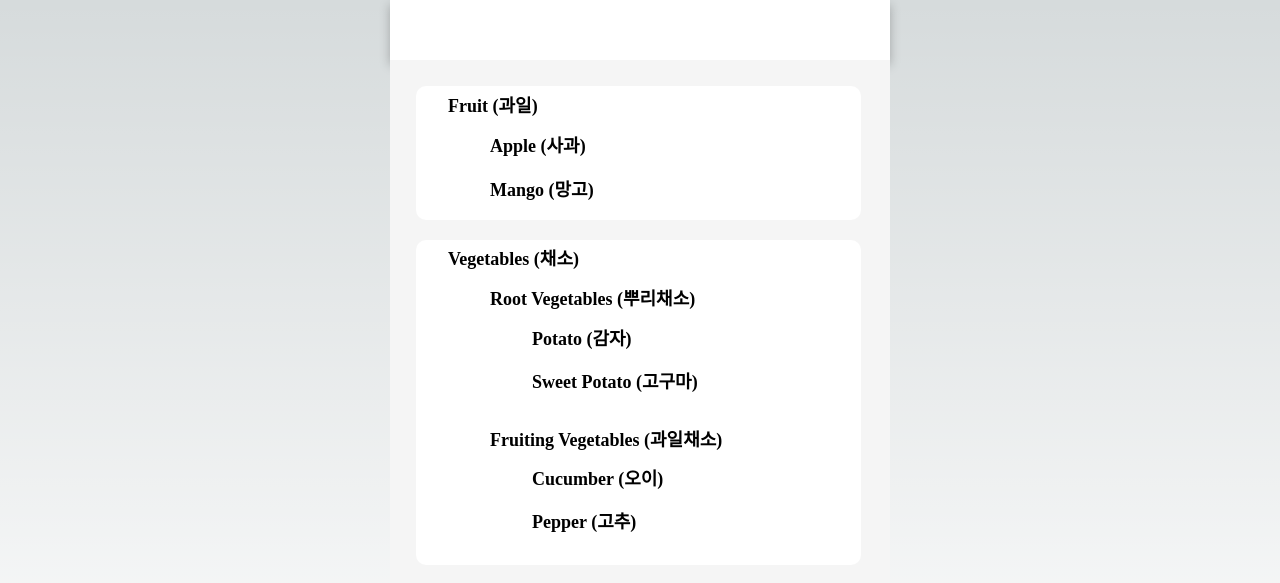
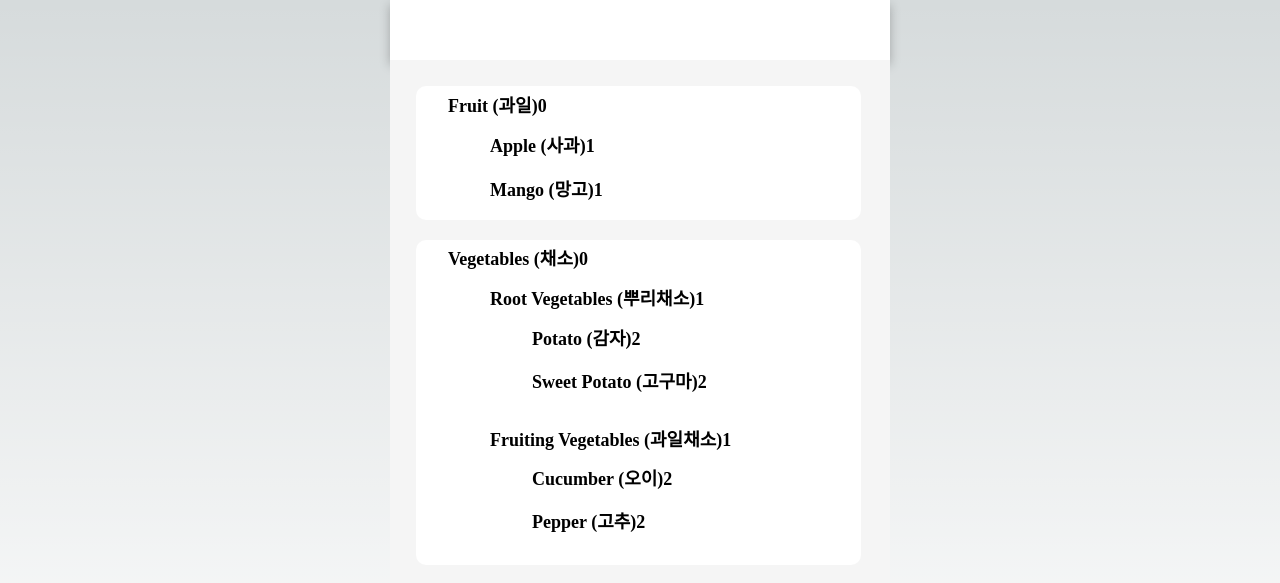
Before and after one commit to Capstone-2024-1/frontend, a Next.js app: page /register/ingredient in a window 1280 px wide. Shown: the top 583 px of the page. Built offline with nearby package versions, Linux system fonts and the light colour scheme.

Commit message:
feat: depth 데이터 넘기기 추가 (#3)

```diff
--- a/src/components/register/IngredientContainer.tsx
+++ b/src/components/register/IngredientContainer.tsx
@@ -4,12 +4,13 @@ interface IngredientContainerProps {
   english: string;
   korean: string;
   children?: React.ReactNode;
+  depth: number;
 }
 
-const IngredientContainer: React.FC<IngredientContainerProps> = ({ english, korean, children }) => {
+const IngredientContainer: React.FC<IngredientContainerProps> = ({ english, korean, children, depth }) => {
   return (
     <Box sx={containerStyle}>
-      <span>{english} ({korean})</span>
+      <span>{english} ({korean}){depth}</span>
         {children && <div>{children}</div>}
     </Box>
     );
--- a/src/components/register/IngredientsList.tsx
+++ b/src/components/register/IngredientsList.tsx
@@ -1,4 +1,4 @@
-import React from 'react'
+import React, { useState } from 'react'
 import IngredientContainer from './IngredientContainer';
 import { Box } from '@mui/material';
 
@@ -14,19 +14,20 @@ interface IngredientsListProps{
 }
 
 const IngredientsList: React.FC<IngredientsListProps> = ({data}) => {
-  const renderCategory = (category: Category) => (
+
+  const renderCategory = (category: Category, depth: number): JSX.Element => (
   <IngredientContainer
-  english={category.englishName || "ingredient"} korean={category.koreanName || "재료"}>
+  english={category.englishName || "ingredient"} korean={category.koreanName || "재료"} depth={depth}>
     {category.childCategories.length > 0 &&
       <>
-      {category.childCategories.map(renderCategory)}
+      {category.childCategories.map(childCategory => renderCategory(childCategory, depth + 1))}
       </>
     }
   </IngredientContainer>
   );
   return (
-    data.map((renderCategory))
+    data.map(category => renderCategory(category, 0))
   )
 }
 
-export default IngredientsList
+export default IngredientsList;
```
